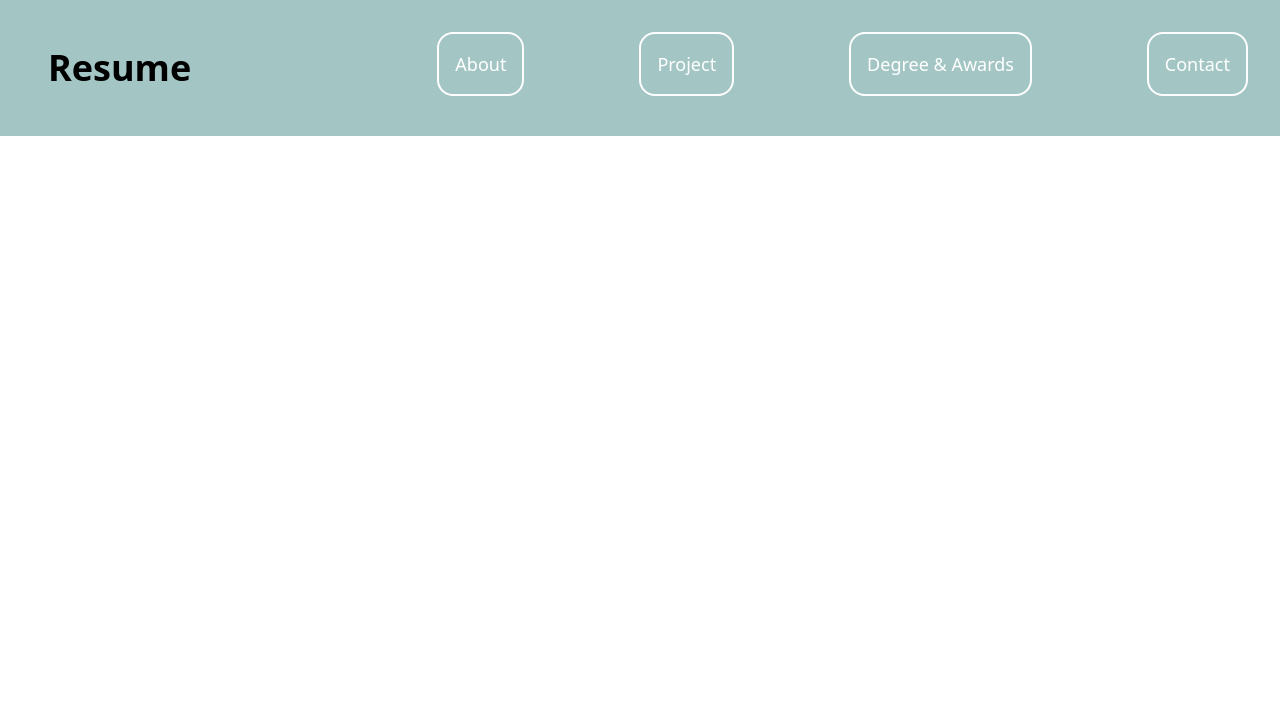
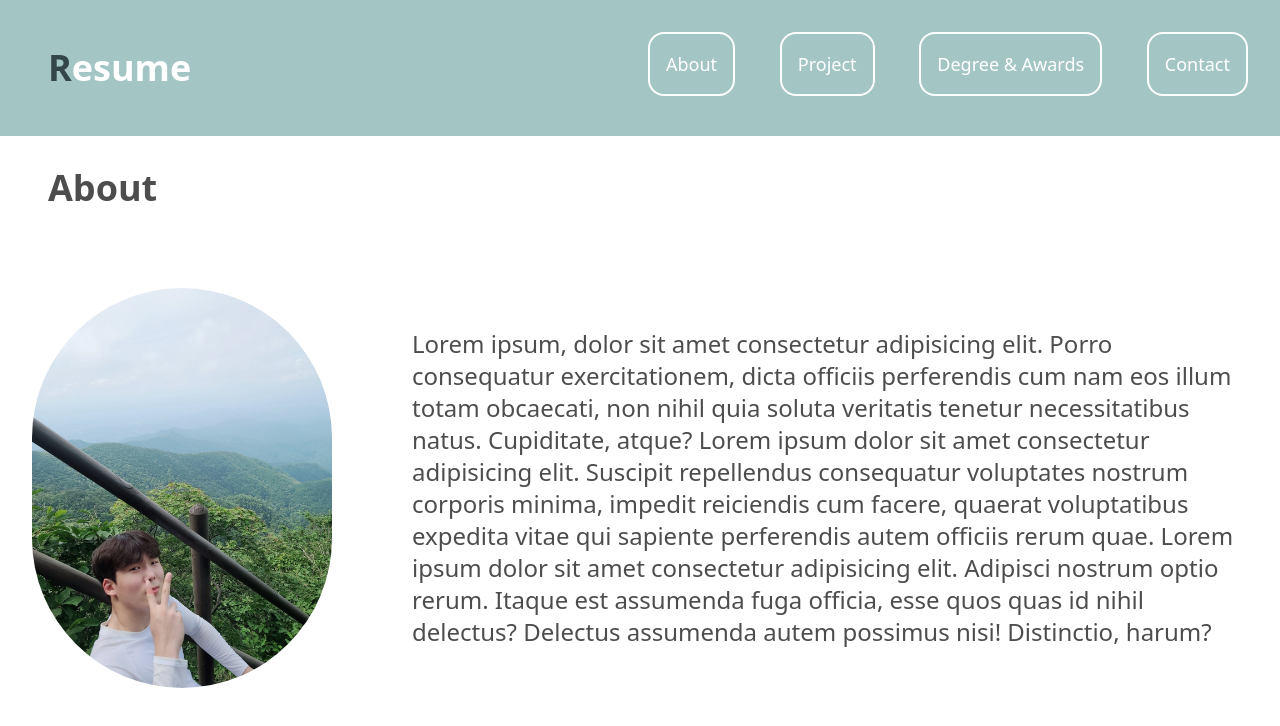
Before and after one commit to LeeJeongHooo/Resume_Tailwind, a plain HTML site: page index.html in a window 1280 px wide. Drawn offline with nearby package versions, Linux system fonts and the light colour scheme.

Commit message:
Create About section Markup and styling

```diff
--- a/index.html
+++ b/index.html
@@ -16,6 +16,9 @@
             greensky: '#a3c6c4',
             darkgreen: '#354649',
             darkgreengray: '#6c7a89',
+            darkgray: '#4d4d4d',
+            middlegray: '#7c7979',
+            lightgray: '#e0e7e9',
           }
         }
       }
@@ -25,12 +28,13 @@
 
 <body>
   <header class="flex flex-wrap p-8 bg-greensky justify-between">
-    <h1 class="text-4xl p-4 font-bold">Resume</h1>
-    <nav class="w-2/3 text-lg font-medium">
+    <h1 class="text-4xl p-4 font-bold text-white"><span class="text-darkgreen">R</span>esume</h1>
+    <nav class="w-[600px] text-lg font-medium">
       <ul class="flex justify-between text-white">
         <li class="border-2 border-white rounded-2xl p-4 hover:bg-darkgreen cursor-pointer"><a>About</a></li>
         <li class="border-2 border-white rounded-2xl p-4 hover:bg-darkgreen cursor-pointer"><a>Project</a></li>
-        <li class="border-2 border-white rounded-2xl p-4 hover:bg-darkgreen cursor-pointer"><a>Degree & Awards</a></li>
+        <li class="border-2 border-white rounded-2xl p-4 hover:bg-darkgreen cursor-pointer"><a>Degree & Awards</a>
+        </li>
         <li class="border-2 border-white rounded-2xl p-4 hover:bg-darkgreen cursor-pointer"><a>Contact</a></li>
       </ul>
     </nav>
@@ -38,8 +42,23 @@
 
   <main>
 
-    <section>
-
+    <section class="p-8">
+      <h2 class="text-4xl text-darkgray font-bold mb-20 ml-4">About</h2>
+      <div class="flex justify-center items-center">
+        <img class="inline-block rounded-full h-[400px]" src="images/profile.jpeg" alt="ProfileImage">
+        <p class=" text-darkgray ml-20 text-2xl ">Lorem ipsum, dolor sit amet consectetur adipisicing elit. Porro
+          consequatur
+          exercitationem, dicta officiis
+          perferendis cum nam eos illum totam obcaecati, non nihil quia soluta veritatis tenetur necessitatibus natus.
+          Cupiditate, atque?
+          Lorem ipsum dolor sit amet consectetur adipisicing elit. Suscipit repellendus consequatur voluptates nostrum
+          corporis minima, impedit reiciendis cum facere, quaerat voluptatibus expedita vitae qui sapiente perferendis
+          autem officiis rerum quae.
+          Lorem ipsum dolor sit amet consectetur adipisicing elit. Adipisci nostrum optio rerum. Itaque est assumenda
+          fuga officia, esse quos quas id nihil delectus? Delectus assumenda autem possimus nisi! Distinctio, harum?</p>
+        <p>
+        </p>
+      </div>
     </section>
 
     <section>
```
Also changed, not shown: images/profile.jpeg (added).
